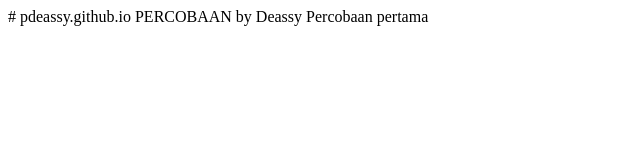
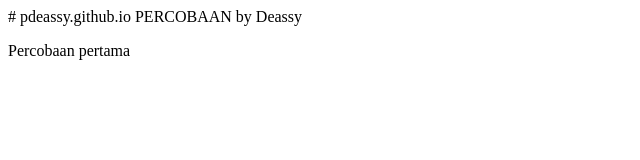
Before and after one commit to pdeassy/pdeassy.github.io, a plain HTML site: page index.html in a window 1280 px wide. Shown: the whole page, without its empty margins (0-640 px from the left). Drawn offline with Linux system fonts and the light colour scheme.

Commit message:
Percobaan Perdana versi 2

```diff
--- a/index.html
+++ b/index.html
@@ -2,6 +2,8 @@
 <html>
 <head> PERCOBAAN by Deassy
 </head>
-<body>Percobaan pertama
+
+<body>
+  <p>Percobaan pertama</p>
 </body>
 </html>
```
